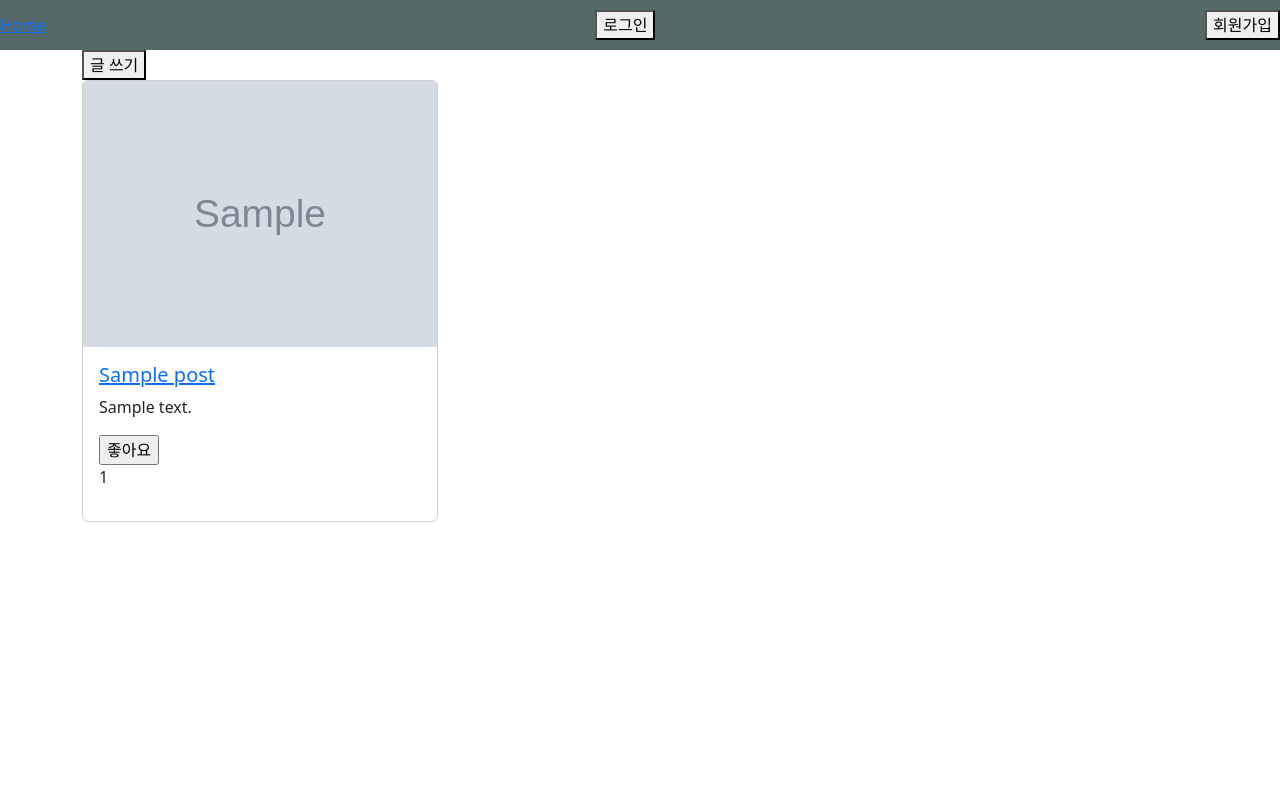
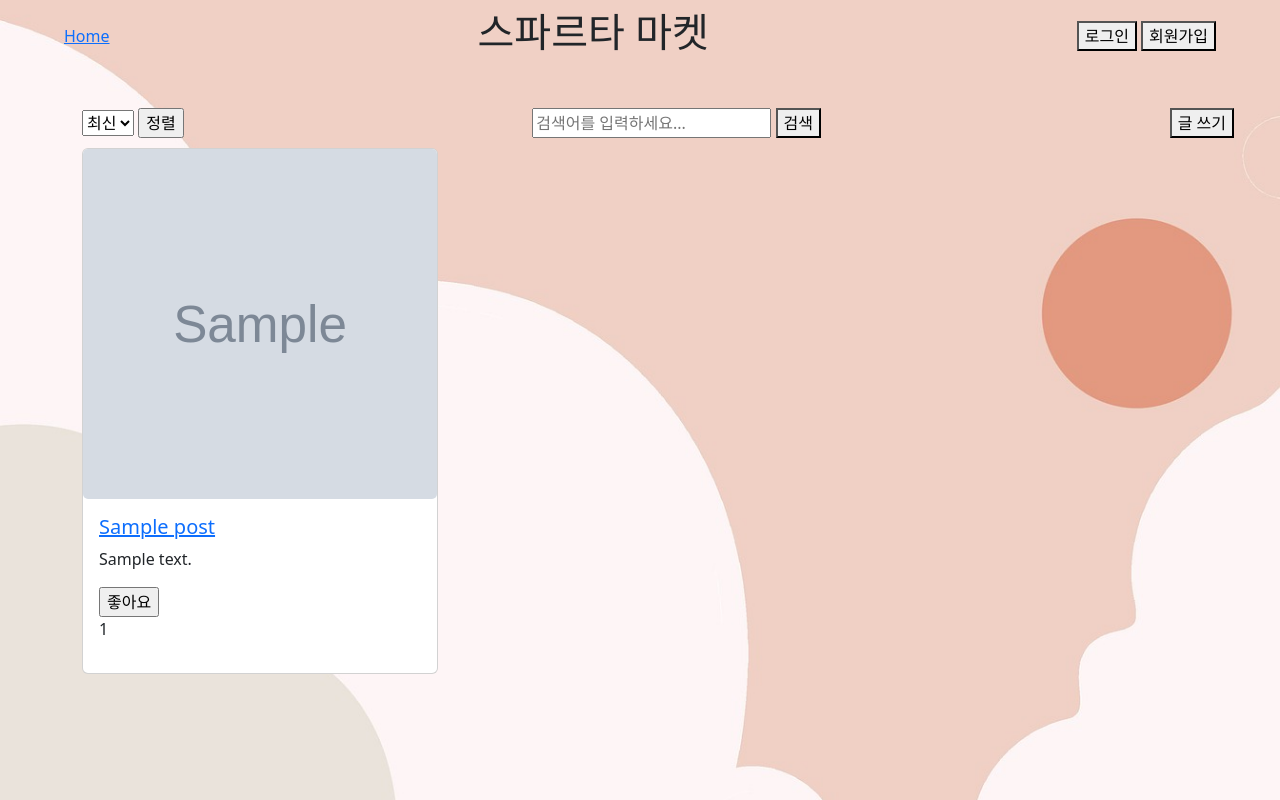
Before and after one commit to mellow-mars/spartamarket, a Django app: page / in a window 1280 px wide. Run offline with Django 4.2, Linux system fonts and the light colour scheme; tables that the repository leaves empty hold one stand-in row (values such as "Sample post"); grey boxes marked "Sample" are stand-in pictures.

Commit message:
style changes

```diff
--- a/accounts/forms.py
+++ b/accounts/forms.py
@@ -1,4 +1,3 @@
-from arrow import get
 from django import forms
 from django.contrib.auth import get_user_model
 from django.contrib.auth.forms import UserCreationForm, UserChangeForm
--- a/accounts/views.py
+++ b/accounts/views.py
@@ -15,7 +15,8 @@ def signup(request):
     if request.method == "POST":
         form = CustomUserCreationForm(request.POST,request.FILES)
         if form.is_valid():
-            form.save()
+            user = form.save()
+            auth_login(request, user)
             return redirect("index")
     else:
         form = CustomUserCreationForm()
--- a/products/templates/products/index.html
+++ b/products/templates/products/index.html
@@ -1,16 +1,45 @@
 {% extends "base.html" %}
 {% load static %}
 {% block content %}
-<a href="{% url 'products:create' %}"><button>글 쓰기</button></a>
+<br><br>
+
+<div class="navbar">
+<div>
+    <form action="{% url 'index' %}" method='GET'>
+        <select id="order" name="order">
+            <option value="recent" {% if order == 'recent' %} selected {% endif %}>최신</option>
+            <option value="popular" {% if order == 'popular' %} selected {% endif %}>인기</option>
+        </select>
+        <input type="submit" value='정렬'>
+    </form>
+</div>
+
+<div>
+    <form action="{% url 'products:search_results' %}" method="GET">
+        <input type="text" name="query" placeholder="검색어를 입력하세요...">
+        <button type="submit">검색</button>
+    </form>
+</div>
+
+<div>
+    <a href="{% url 'products:create' %}"><button>글 쓰기</button></a>
+</div>
+</div>
+
+
+
 <div class="row row-cols-1 row-cols-md-3 g-4">
     {% for post in posts %}
     <div class="col">
-        <div class="card">
+        <div class="card" style="width: 100%;">
             {% if post.image %}
-            <a href="{% url 'products:post_detail' post.pk %}"><img src="{{ post.image.url }}" class="card-img-top"></a>
+            <a href="{% url 'products:post_detail' post.pk %}">
+                <img src="{{ post.image.url }}" class="card-img">
+            </a>
             {% else %}
-            <a href="{% url 'products:post_detail' post.pk %}"><img src="{% static 'images/product_default.png' %}"
-                    class="card-img-top"></a>
+            <a href="{% url 'products:post_detail' post.pk %}">
+                <img src="{% static 'images/product_default.png' %}" class="card-img">
+            </a>
             {% endif %}
             <div class="card-body">
                 <h5 class="card-title"><a href="{% url 'products:post_detail' post.pk %}">{{ post.title }}</a></h5>
@@ -29,4 +58,5 @@
     </div>
     {% endfor %}
 </div>
+
 {% endblock content %}
--- a/products/urls.py
+++ b/products/urls.py
@@ -8,4 +8,5 @@ urlpatterns = [
     path('<int:pk>/update', views.post_update, name='post_update'),
     path('<int:pk>/delete', views.post_delete, name='post_delete'),
     path('<int:pk>/like', views.post_like, name='post_like'),
+    path('search/', views.search_results, name='search_results'),
 ]
--- a/products/views.py
+++ b/products/views.py
@@ -3,15 +3,37 @@ from .forms import PostForm
 from .models import Posts
 from django.contrib.auth.decorators import login_required
 from django.views.decorators.http import require_http_methods, require_POST, require_GET
+from django.db.models import Count
+from django.db.models import Q
 
 
 @require_GET
 def index(request):
-    posts = Posts.objects.all()
+    order = request.GET.get('order', 'recent')
+    if order == 'recent':
+        posts = Posts.objects.order_by('-created_at')
+    elif order == 'popular':
+        posts = Posts.objects.annotate(popular=Count(
+            'like_users')).order_by('-popular', '-created_at')
     context = {
         'posts': posts,
+        'order': order
     }
     return render(request, 'products/index.html', context)
+
+
+def search_results(request):
+    query = request.GET.get('query')
+    posts = Posts.objects.filter(
+        Q(title__contains=query) |
+        Q(content__contains=query) |
+        Q(user__username__contains=query)
+    )
+    context = {
+        'posts': posts
+    }
+    return render(request, 'products/index.html', context)
+
 
 
 @login_required
--- a/static/css/styles.css
+++ b/static/css/styles.css
@@ -1,11 +1,49 @@
-.navbar{
+.navbar {
     display: flex;
-    justify-content: center;
-    background-color: rgb(86, 105, 105);
+    justify-content: space-between;
+    align-items: center;
     height: 50px;
-    text-align: center;
+    width: 90vw;
+    margin: 0 auto;
+    display: flex;
+	align-items: center
 }
 
 img {
-    width: 200px;
+    max-width: 100%;
+    height: auto;
 }
+
+.card-img {
+    width: 100%;
+    height: 350px;
+    object-fit: cover;
+}
+
+body {
+    margin: 0 auto;
+    background-image: url('/static/images/background.jpg');
+    background-repeat: no-repeat;
+    background-size: cover;
+    align-items: center;
+}
+
+.box {
+    display: flex;
+    flex-direction: column;
+    text-align: center;
+    justify-content: center;
+    align-items: center;
+    border: 1px solid #ccc;
+    padding: 20px;
+    border-radius: 5px;
+    box-shadow: 0 4px 8px 0 rgba(0, 0, 0, 0.2);
+    width: 51%;
+    margin: 0 auto;
+    color: black;
+    background-color: white;
+    position: fixed;
+    top: 50%;
+    left: 50%;
+    transform: translate(-50%, -50%);
+}
--- a/templates/base.html
+++ b/templates/base.html
@@ -1,17 +1,22 @@
+<!DOCTYPE html>
 {% load static %}
-<!DOCTYPE html>
 <html lang="en">
 <head>
     <meta charset="UTF-8">
     <meta name="viewport" content="width=device-width, initial-scale=1.0">
     <title>{% block head %}{% endblock head %}</title>
-    <link rel="stylesheet" href="{% static "/css/styles.css" %}">
+    <link rel="stylesheet" href="{% static "css/styles.css" %}">
     <link href="https://cdn.jsdelivr.net/npm/bootstrap@5.3.3/dist/css/bootstrap.min.css" rel="stylesheet" integrity="sha384-QWTKZyjpPEjISv5WaRU9OFeRpok6YctnYmDr5pNlyT2bRjXh0JMhjY6hW+ALEwIH" crossorigin="anonymous">
 </head>
 <body>
-
-    <div class='navbar'>
+    <div class= 'navbar'>
+        <div>
             <a href="{% url 'index' %}">Home</a>
+        </div>
+        <div>
+            <h1>스파르타 마켓</h1>
+        </div>
+        <div>
             {% if request.user.is_authenticated %}
                 <a href="{% url 'users:profile' username=user.username %}">{{ user.username }}</a>
                 <form action="{% url 'accounts:logout' %}" method="POST">
@@ -23,6 +28,7 @@
                 <a href="{% url 'accounts:signup' %}"><button>회원가입</button></a>
             {% endif %}
         </div>
+    </div>
 
     <div class="container">
         {% block content %}
--- a/users/templates/users/profile.html
+++ b/users/templates/users/profile.html
@@ -9,6 +9,7 @@
 {% endif %}
 <h3>{{ profile.username }}</h3>
 <p>팔로잉:{{profile.followings.count}} 팔로어:{{profile.followers.count}}</p>
+<p>가입일: {{ profile.date_joined|date:'Y년 m월 d일' }}</p>
 {% if request.user != profile %}
     <form action="{% url 'users:follower' profile.username %}" method="POST">
         {% csrf_token %}
@@ -35,7 +36,7 @@
 <div class="row row-cols-1 row-cols-md-3 g-4">
     {% for post in my_posts %}
     <div class="col">
-        <div class="card">
+        <div class="card" style="width: 100%; height: 500px; overflow: hidden;">
             {% if post.image %}
             <a href="{% url 'products:post_detail' post.pk %}"><img src="{{ post.image.url }}" class="card-img-top"></a>
             {% else %}
@@ -56,7 +57,7 @@
 <div class="row row-cols-1 row-cols-md-3 g-4">
     {% for post in posts %}
     <div class="col">
-        <div class="card">
+        <div class="card" style="width: 100%; height: 500px; overflow: hidden;">
             {% if post.image %}
             <a href="{% url 'products:post_detail' post.pk %}"><img src="{{ post.image.url }}" class="card-img-top"></a>
             {% else %}
--- a/users/views.py
+++ b/users/views.py
@@ -1,7 +1,5 @@
-from arrow import get
-from django.shortcuts import get_list_or_404, get_object_or_404, redirect, render
+from django.shortcuts import get_object_or_404, redirect, render
 from django.contrib.auth import get_user_model
-from numpy import require
 from django.views.decorators.http import require_POST
 
 
```
Also changed, not shown: products/templates/products/create_post.html (+9 -2 lines), products/templates/products/post_detail.html (+13 -13 lines), static/images/background.jpg (added). Lines whose indentation alone changed are shown as unchanged.
